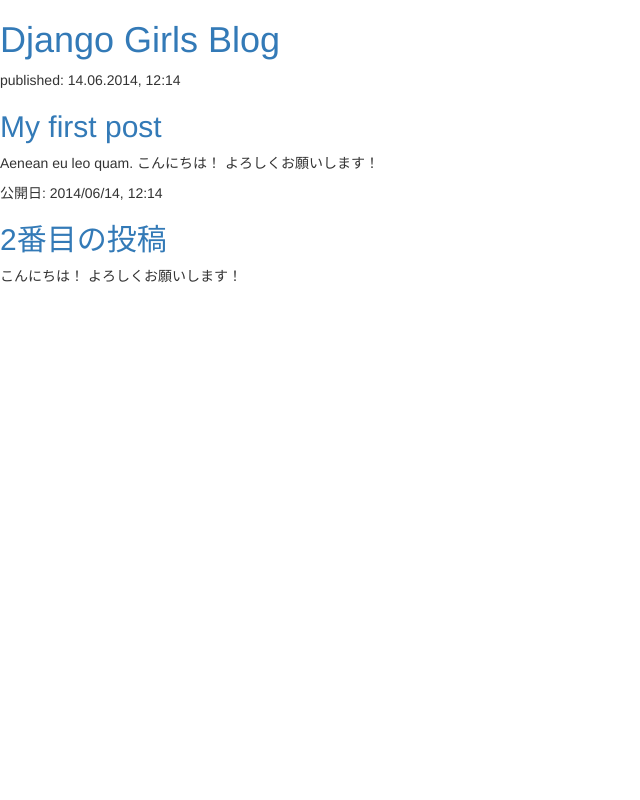
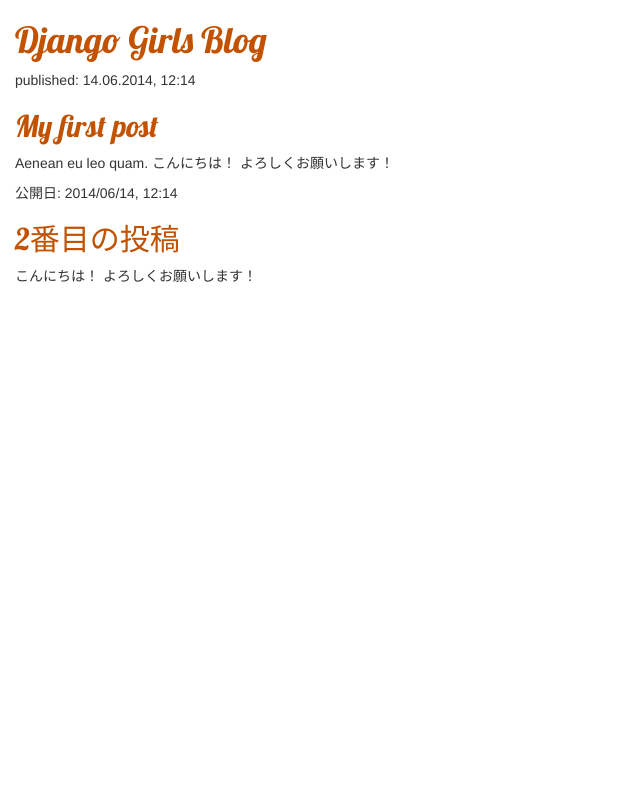
Before and after one commit to onishimasahito/my-first-test, a Django app: page / in a window 1280 px wide. Shown: the whole page, without its empty margins (0-640 px from the left). Run offline with Django 3.2, Linux system fonts and the light colour scheme; some libraries are stand-ins or nearby versions.

Commit message:
Changed css.

```diff
--- /dev/null
+++ b/blog/static/css/blog.css
@@ -0,0 +1,7 @@
+h1 a, h2 a {
+    color: #C25100;
+    font-family: 'Lobster';
+}
+body {
+    padding-left: 15px;
+}
--- a/blog/templates/blog/post_list.html
+++ b/blog/templates/blog/post_list.html
@@ -1,8 +1,11 @@
+{% load static %}
 <html>
     <head>
         <title>Django Girls blog</title>
         <link rel="stylesheet" href="//maxcdn.bootstrapcdn.com/bootstrap/3.2.0/css/bootstrap.min.css">
         <link rel="stylesheet" href="//maxcdn.bootstrapcdn.com/bootstrap/3.2.0/css/bootstrap-theme.min.css">
+        <link href="//fonts.googleapis.com/css?family=Lobster&subset=latin,latin-ext" rel="stylesheet" type="text/css">
+        <link rel="stylesheet" href="{% static 'css/blog.css' %}">
     </head>
     <body>
         <div>
```
